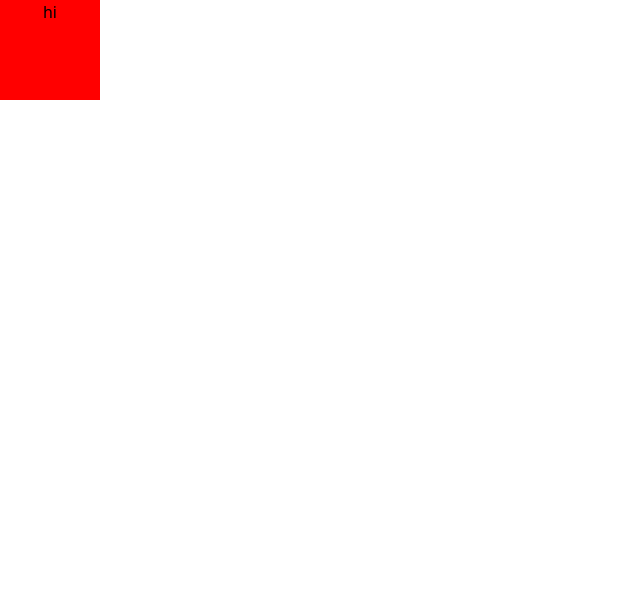
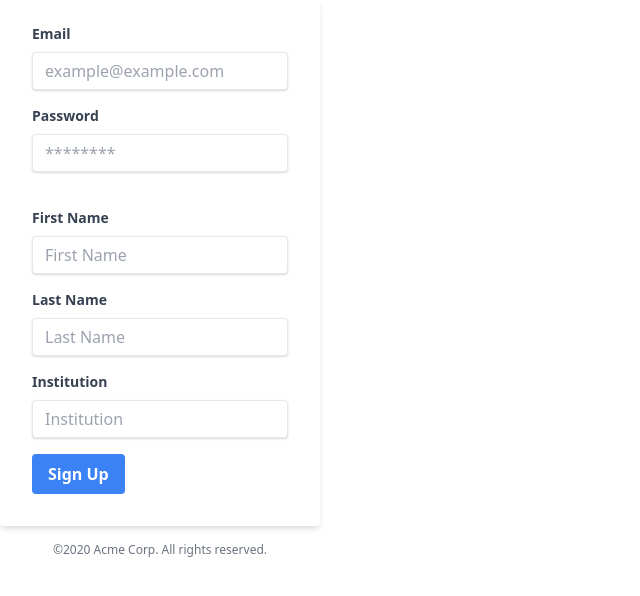
Before and after one commit to stayal2/GSA-webapp-frontend, a React (Create React App) app: page /signup in a window 1280 px wide. Shown: the top 596 px of the page, without its empty margins (0-640 px from the left). Built offline with nearby package versions, Linux system fonts and the light colour scheme.

Commit message:
signin page draft done

```diff
--- a/package.json
+++ b/package.json
@@ -7,15 +7,17 @@
     "@testing-library/jest-dom": "^5.14.1",
     "@testing-library/react": "^11.2.7",
     "@testing-library/user-event": "^12.8.3",
+    "axios": "^0.24.0",
     "react": "^17.0.2",
     "react-dom": "^17.0.2",
+    "react-router-dom": "^5.3.0",
     "react-scripts": "4.0.3",
     "web-vitals": "^1.1.2"
   },
   "scripts": {
     "start": "craco start",
-     "build": "craco build",
-     "test": "craco test",
+    "build": "craco build",
+    "test": "craco test",
     "eject": "react-scripts eject"
   },
   "eslintConfig": {
--- a/src/containers/App.js
+++ b/src/containers/App.js
@@ -1,11 +1,31 @@
-import React from "react";
+import React, { useState } from "react";
+import {
+  BrowserRouter as Router, Switch, Route, Link
+} from "react-router-dom";
+
+import Signin from "./Signin";
+import Signup from "./Signup";
+import Home from "./Home";
+
 import './App.css';
 
 const App = () => {
+  const [loggedIn, setLoggedIn] = useState(false);
+
   return (
-    <div className="aa text-center">
-      hi
-    </div>
+    <Router>
+      <Switch>
+        <Route exact path='/'>
+          <Home />
+        </Route>
+        <Route path='/signin'>
+          <Signin />
+        </Route>
+        <Route path='/signup'>
+          <Signup />
+        </Route>
+      </Switch>
+    </Router>
   );
 }
 
--- /dev/null
+++ b/src/containers/Home.js
@@ -0,0 +1,11 @@
+import React from 'react'
+
+const Home = () => {
+  return (
+    <h1>
+      Home
+    </h1>
+  )
+}
+
+export default Home
--- /dev/null
+++ b/src/containers/Signin.js
@@ -0,0 +1,67 @@
+import axios from 'axios';
+import React, { useState } from 'react';
+import { Redirect } from 'react-router';
+import { host } from '../settings';
+
+const Signin = () => {
+  const [email, setEmail] = useState('');
+  const [password, setPassword] = useState('');
+  const [signedIn, setSignedIn] = useState(false);
+
+  const handleSubmit = (e) => {
+    e.preventDefault();
+
+    const data = { email, password }
+
+    axios.post(host + '/auth/signin', data)
+      .then(res => {
+        console.log(res)
+        if (res.status >= 200 && res.status < 300) {
+          setSignedIn(true);
+        }
+      })
+  }
+  const handleEmailChange = (e) => {
+    setEmail(e.target.value);
+  }
+  const handlePasswordChange = (e) => {
+    setPassword(e.target.value);
+  }
+
+  if (signedIn) {
+    return <Redirect to="/"/>
+  }
+  return (
+    <div class="w-full max-w-xs">
+      <form class="bg-white shadow-md rounded px-8 pt-6 pb-8 mb-4" onSubmit={e => handleSubmit(e)}>
+        <div class="mb-4">
+          <label class="block text-gray-700 text-sm font-bold mb-2" for="email">
+            Email
+          </label>
+          <input class="shadow appearance-none border rounded w-full py-2 px-3 text-gray-700 leading-tight focus:outline-none focus:shadow-outline"
+            id="email" type="text" placeholder="Email" onChange={(e) => handleEmailChange(e)} />
+        </div>
+        <div class="mb-6">
+          <label class="block text-gray-700 text-sm font-bold mb-2" for="password">
+            Password
+          </label>
+          <input class="shadow appearance-none border rounded w-full py-2 px-3 text-gray-700 mb-3 leading-tight focus:outline-none focus:shadow-outline"
+            id="password" type="password" placeholder="********" onChange={(e) => handlePasswordChange(e)} />
+        </div>
+        <div class="flex items-center justify-between">
+          <button class="bg-blue-500 hover:bg-blue-700 text-white font-bold py-2 px-4 rounded focus:outline-none focus:shadow-outline" type="submit">
+            Sign In
+          </button>
+          <a class="inline-block align-baseline font-bold text-sm text-blue-500 hover:text-blue-800" href="#">
+            Forgot Password?
+          </a>
+        </div>
+      </form>
+      <p class="text-center text-gray-500 text-xs">
+        &copy;2020 Acme Corp. All rights reserved.
+      </p>
+    </div>
+  )
+}
+
+export default Signin;
--- /dev/null
+++ b/src/containers/Signup.js
@@ -0,0 +1,108 @@
+import axios from 'axios';
+import React, { useState } from 'react';
+import { Redirect } from 'react-router';
+import { host } from '../settings';
+
+const Signin = () => {
+  const [email, setEmail] = useState('');
+  const [password, setPassword] = useState('');
+  const [firstname, setFirstname] = useState('');
+  const [lastname, setLastname] = useState('');
+  const [institution, setInstitution] = useState('');
+  const [signedUp, setSignedUp] = useState(false);
+
+  const handleSubmit = (e) => {
+    e.preventDefault();
+    const data = {
+      email,
+      password,
+      first_name: firstname,
+      last_name: lastname,
+      institution
+    }
+    console.log(data);
+    axios.post(host + '/auth/signup', data)
+      .then(res => {
+        if (res.status >= 200 && res.status < 300) {
+          setSignedUp(true);
+        }
+      })
+      .catch(e => {
+        console.log(e)
+      });
+  }
+  const handleEmailChange = (e) => {
+    setEmail(e.target.value);
+    console.log(email)
+  }
+  const handlePasswordChange = (e) => {
+    setPassword(e.target.value);
+    console.log(password);
+  }
+  const handleFirstnameChange = (e) => {
+    setFirstname(e.target.value);
+  }
+  const handleLastnameChange = (e) => {
+    setLastname(e.target.value);
+  }
+  const handleInstitutionChange = (e) => {
+    setInstitution(e.target.value);
+  }
+
+  if (signedUp) {
+    return <Redirect to="/" />
+  }
+
+  return (
+    <div className="w-full max-w-xs">
+      <form className="bg-white shadow-md rounded px-8 pt-6 pb-8 mb-4" onSubmit={(e) => handleSubmit(e)}>
+        <div className="mb-4">
+          <label className="block text-gray-700 text-sm font-bold mb-2" htmlFor="email">
+            Email
+          </label>
+          <input className="shadow appearance-none border rounded w-full py-2 px-3 text-gray-700 leading-tight focus:outline-none focus:shadow-outline"
+            id="email" type="email" placeholder="example@example.com" onChange={(e) => handleEmailChange(e)} />
+        </div>
+        <div className="mb-6">
+          <label className="block text-gray-700 text-sm font-bold mb-2" htmlFor="password">
+            Password
+          </label>
+          <input className="shadow appearance-none border rounded w-full py-2 px-3 text-gray-700 mb-3 leading-tight focus:outline-none focus:shadow-outline"
+            id="password" type="password" placeholder="********" onChange={(e) => handlePasswordChange(e)} />
+        </div>
+        <div className="mb-4">
+          <label className="block text-gray-700 text-sm font-bold mb-2" htmlFor="firstname">
+            First Name
+          </label>
+          <input className="shadow appearance-none border rounded w-full py-2 px-3 text-gray-700 leading-tight focus:outline-none focus:shadow-outline"
+            id="firstname" type="text" placeholder="First Name" onChange={(e) => handleFirstnameChange(e)} />
+        </div>
+        <div className="mb-4">
+          <label className="block text-gray-700 text-sm font-bold mb-2" htmlFor="lastname">
+            Last Name
+          </label>
+          <input className="shadow appearance-none border rounded w-full py-2 px-3 text-gray-700 leading-tight focus:outline-none focus:shadow-outline"
+            id="lastname" type="text" placeholder="Last Name" onChange={(e) => handleLastnameChange(e)} />
+        </div>
+        <div className="mb-4">
+          <label className="block text-gray-700 text-sm font-bold mb-2" htmlFor="institution">
+            Institution
+          </label>
+          <input className="shadow appearance-none border rounded w-full py-2 px-3 text-gray-700 leading-tight focus:outline-none focus:shadow-outline"
+            id="institution" type="text" placeholder="Institution" onChange={(e) => handleInstitutionChange(e)} />
+        </div>
+
+        <div className="flex items-center justify-between">
+          <button className="bg-blue-500 hover:bg-blue-700 text-white font-bold py-2 px-4 rounded focus:outline-none focus:shadow-outline" type="submit">
+            Sign Up
+          </button>
+        </div>
+      </form>
+      <p className="text-center text-gray-500 text-xs">
+        &copy;2020 Acme Corp. All rights reserved.
+      </p>
+    </div>
+  )
+}
+
+export default Signin;
--- /dev/null
+++ b/src/settings.js
@@ -0,0 +1 @@
+export const host = 'http://localhost:5000';
```
Also changed, not shown: 1 other file (tests, documents, lock files or other folders).
